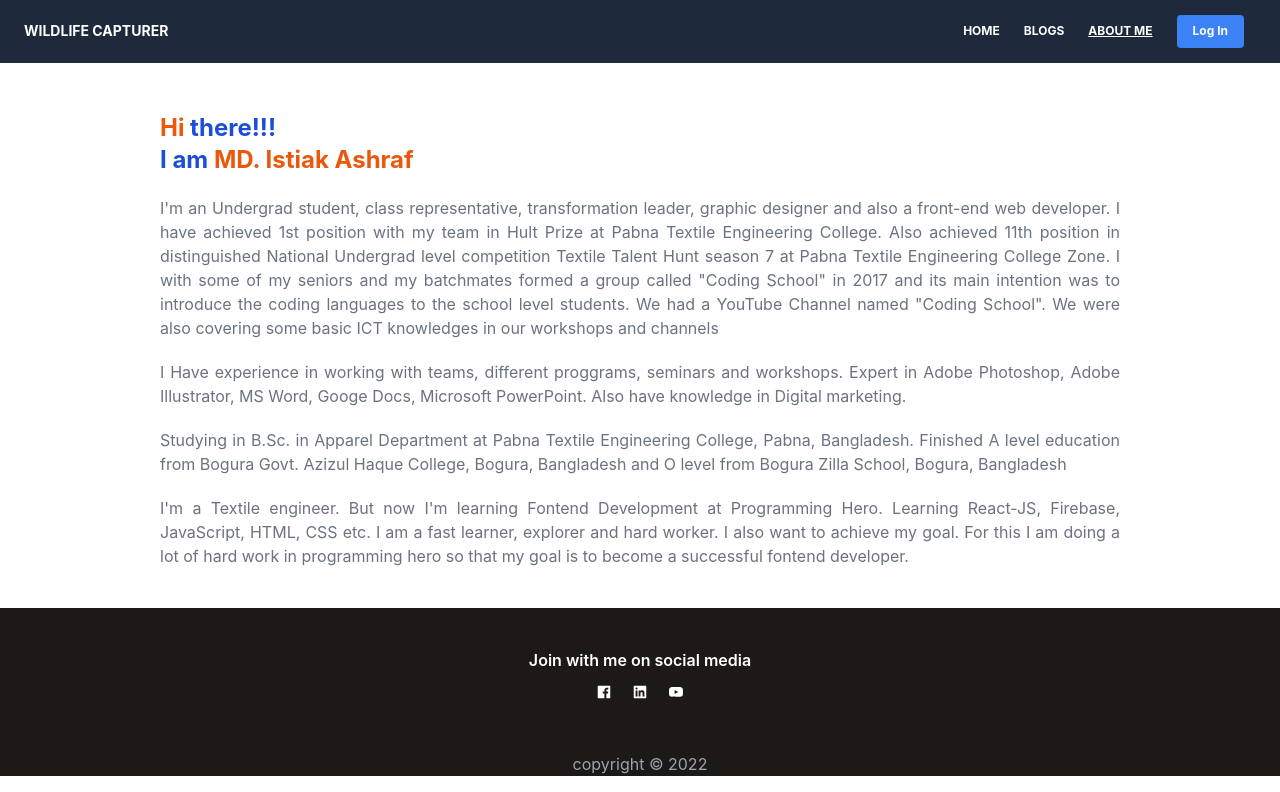
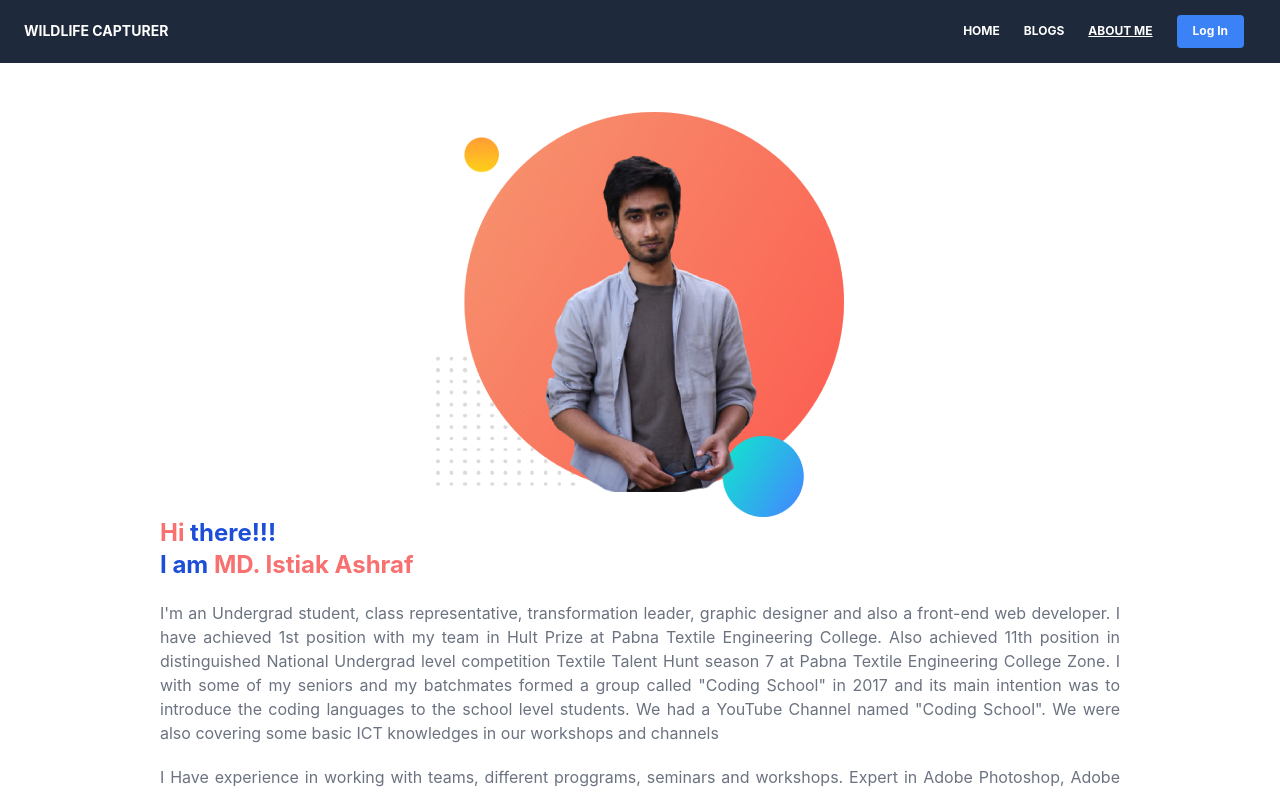
Before and after one commit to Juniorashraf02/photographer, a React (Create React App) app: page /aboutme in a window 1280 px wide. Shown: the top 792 px of the page. Built offline with nearby package versions, Linux system fonts and the light colour scheme; no server answers.

Commit message:
image added

```diff
--- a/src/Components/AboutMe/AboutMe.js
+++ b/src/Components/AboutMe/AboutMe.js
@@ -1,9 +1,12 @@
 import React from 'react';
+import img from '../image/picture-01.png'
 
 const AboutMe = () => {
     return (
         <div className="mt-28 container mx-auto w-3/4">
-            <h1 className="text-2xl text-blue-700 font-bold text-left"><span className="text-orange-600">Hi</span> there!!! <br /> I am <span className="text-orange-600">MD. Istiak Ashraf</span></h1>
+
+            <img className="mx-auto" src={img} alt="" />
+            <h1 className="text-2xl text-blue-700 font-bold text-left"><span className="text-red-400">Hi</span> there!!! <br /> I am <span className="text-red-400">MD. Istiak Ashraf</span></h1>
             <p className="text-gray-500 text-justify">
 
                 <p className="mt-5">I'm an Undergrad student, class representative, transformation leader, graphic designer and also a front-end web developer. I have achieved 1st position with my team in Hult Prize at Pabna Textile Engineering College. Also achieved 11th position in distinguished National Undergrad level competition Textile Talent Hunt season 7 at Pabna Textile Engineering College Zone. I with some of my seniors and my batchmates formed a group called "Coding School" in 2017 and its main intention was to introduce the coding languages to the school level students. We had a YouTube Channel named "Coding School". We were also covering some basic ICT knowledges in our workshops and channels</p>
```
Also changed, not shown: src/Components/image/picture-01.png (added).
